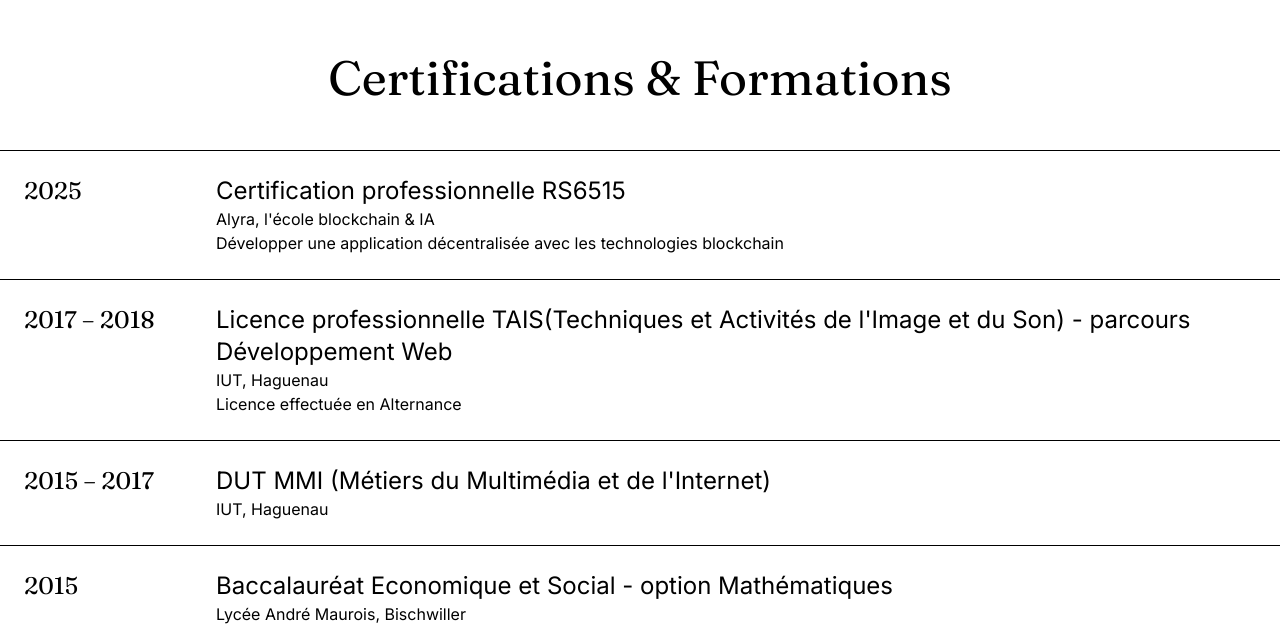
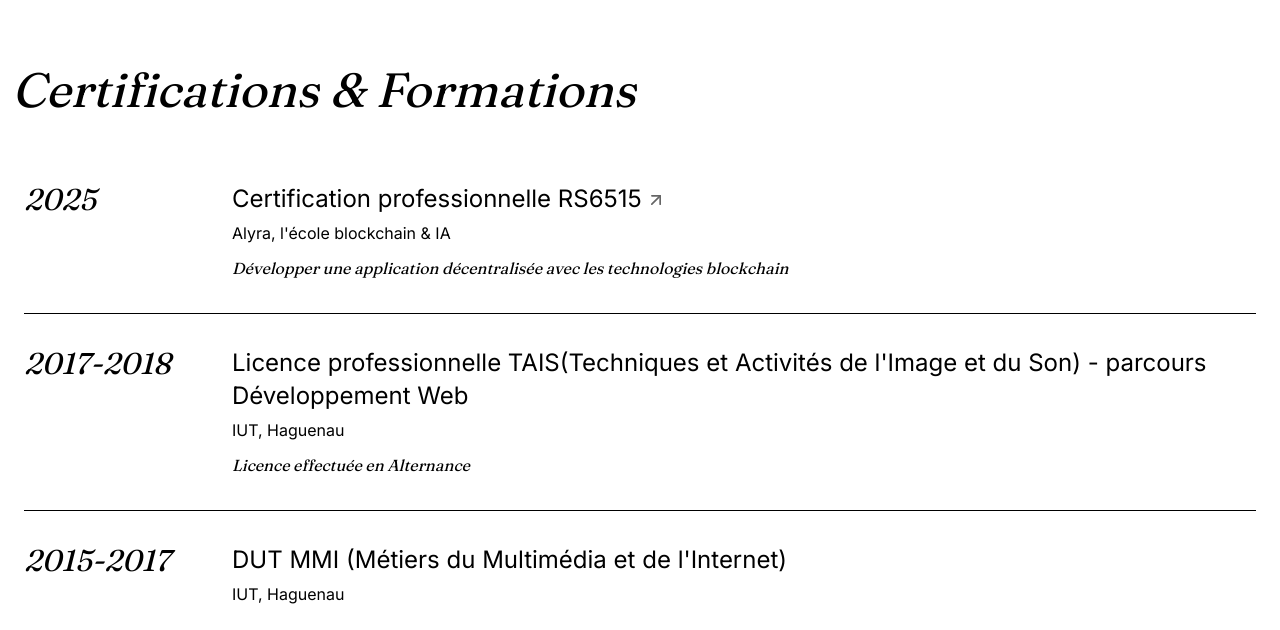
Before and after one commit to Zomirks/portfolio, a Next.js app: page / in a window 1280 px wide. Shown: the part 1410-2040 px from the top of the page. Built offline with nearby package versions, Linux system fonts and the light colour scheme.

Commit message:
feat: add Link to Certification & change style

```diff
--- a/src/components/shared/Certifications.tsx
+++ b/src/components/shared/Certifications.tsx
@@ -1,30 +1,68 @@
-import { certifications, type Certification } from "@/config/certifications";
+import { certifications, type Certification } from '@/config/certifications';
+import { ArrowUpRightIcon } from 'lucide-react';
 
 export default function Certifications() {
-	return (
-		<section className="container mx-auto py-24 px-6 md:px-0">
-			<h3 className="text-5xl text-center mb-12">Certifications & Formations</h3>
-			{[...certifications]
-				.sort((a, b) => {
-					if (b.startYear !== a.startYear) return b.startYear - a.startYear;
-					return (b.endYear ?? b.startYear) - (a.endYear ?? a.startYear);
-				})
-				.map((cert: Certification) => (
-					<div key={cert.name} className="group flex flex-col md:flex-row border-t last:border-b border-foreground-subtle text-foreground-muted p-6
-					hover:py-12 hover:bg-surface
-					transition-[padding] duration-300
-					motion-reduce:transition-none motion-reduce:hover:p-6">
-						<div className="md:w-48 shrink-0">
-							<p className="group-hover:text-foreground group-hover:font-semibold transition duration-300 text-2xl font-fraunces">{cert.endYear ? `${cert.startYear} – ${cert.endYear}` : `${cert.startYear}`}</p>
-						</div>
-						<div>
-							<p className="group-hover:text-foreground group-hover:font-semibold transition-colors duration-300 text-2xl">{cert.name}</p>
-							<p className="">{cert.school}{cert.locate && <span>, {cert.locate}</span>}</p>
-							<p className="text-foreground-subtle">{cert.description}</p>
-						</div>
-					</div>
-				))
-			}
-		</section>
-	)
+    const sorted = [...certifications].sort((a, b) => {
+        if (b.startYear !== a.startYear) return b.startYear - a.startYear;
+        return (b.endYear ?? b.startYear) - (a.endYear ?? a.startYear);
+    });
+
+    return (
+        <section
+            id="certifications"
+            className="frame-container container mx-auto py-24 px-4 md:px-0"
+        >
+            <div className="panel-header">
+                <div className="notch-title">
+                    <h3>Certifications & Formations</h3>
+                </div>
+                <div className="notch-roof" />
+            </div>
+
+            <div className="inner-panel">
+                <div className="panel-content">
+                    <ul className="divide-y divide-foreground-subtle/30">
+                        {sorted.map((cert: Certification) => {
+                            const Wrapper = cert.link ? 'a' : 'div';
+                            const wrapperProps = cert.link
+                                ? { href: cert.link, target: '_blank', rel: 'noopener noreferrer' }
+                                : {};
+
+                            return (
+                                <li key={`${cert.school}-${cert.name}`}>
+                                    <Wrapper
+                                        {...wrapperProps}
+                                        className="group grid grid-cols-1 md:grid-cols-[10rem_1fr] gap-3 md:gap-12 py-8 transition-colors"
+                                    >
+                                        <div className="font-fraunces italic text-2xl md:text-3xl text-foreground-muted group-hover:text-foreground transition-colors duration-300 tabular-nums">
+                                            {cert.endYear
+                                                ? `${cert.startYear}-${cert.endYear}`
+                                                : cert.startYear}
+                                        </div>
+                                        <div className="space-y-1.5">
+                                            <p className="text-xl md:text-2xl text-foreground leading-snug flex items-start gap-3">
+                                                <span>{cert.name}</span>
+                                                {cert.link && (
+                                                    <ArrowUpRightIcon className="size-5 shrink-0 mt-1 opacity-60 group-hover:opacity-100 group-hover:size-6 transition-all -translate-x-2 translate-y-1 group-hover:-translate-y-1 group-hover:translate-x-0" />
+                                                )}
+                                            </p>
+                                            <p className="text-foreground-muted">
+                                                {cert.school}
+                                                {cert.locate && <>, {cert.locate}</>}
+                                            </p>
+                                            {cert.description && (
+                                                <p className="font-fraunces italic text-foreground-subtle pt-1 leading-relaxed">
+                                                    {cert.description}
+                                                </p>
+                                            )}
+                                        </div>
+                                    </Wrapper>
+                                </li>
+                            );
+                        })}
+                    </ul>
+                </div>
+            </div>
+        </section>
+    );
 }
--- a/src/config/certifications.ts
+++ b/src/config/certifications.ts
@@ -3,36 +3,38 @@ export type Certification = {
     locate?: string;
     name: string;
     description?: string;
+    link?: string;
     startYear: number;
     endYear?: number;
-}
+};
 
 export const certifications: Certification[] = [
     {
         school: 'Lycée André Maurois',
         locate: 'Bischwiller',
-		name: "Baccalauréat Economique et Social - option Mathématiques",
-		startYear: 2015
+        name: 'Baccalauréat Economique et Social - option Mathématiques',
+        startYear: 2015,
     },
     {
         school: 'IUT',
         locate: 'Haguenau',
-		name: 'DUT MMI (Métiers du Multimédia et de l\'Internet)',
+        name: "DUT MMI (Métiers du Multimédia et de l'Internet)",
         startYear: 2015,
-		endYear: 2017
+        endYear: 2017,
     },
     {
         school: 'IUT',
         locate: 'Haguenau',
-		name: 'Licence professionnelle TAIS(Techniques et Activités de l\'Image et du Son) - parcours Développement Web',
+        name: "Licence professionnelle TAIS(Techniques et Activités de l'Image et du Son) - parcours Développement Web",
         description: 'Licence effectuée en Alternance',
         startYear: 2017,
-		endYear: 2018
+        endYear: 2018,
     },
     {
-		school: 'Alyra, l\'école blockchain & IA',
+        school: "Alyra, l'école blockchain & IA",
         name: 'Certification professionnelle RS6515',
         description: 'Développer une application décentralisée avec les technologies blockchain',
+        link: 'https://certificate.alyra.fr/check/E8AFBD674E7EDA8D5247C861D512D9B1BC9B1BEEA73E5827B8732D64DF7BBF9FMVlxd0lCcy9reSt5bjI5eXlENUlmcGZMT0h4WklqVEhwUXlQWGdZazduVHNLVkRY',
         startYear: 2025,
-	}
+    },
 ];
```
Lines whose indentation alone changed are shown as unchanged.
